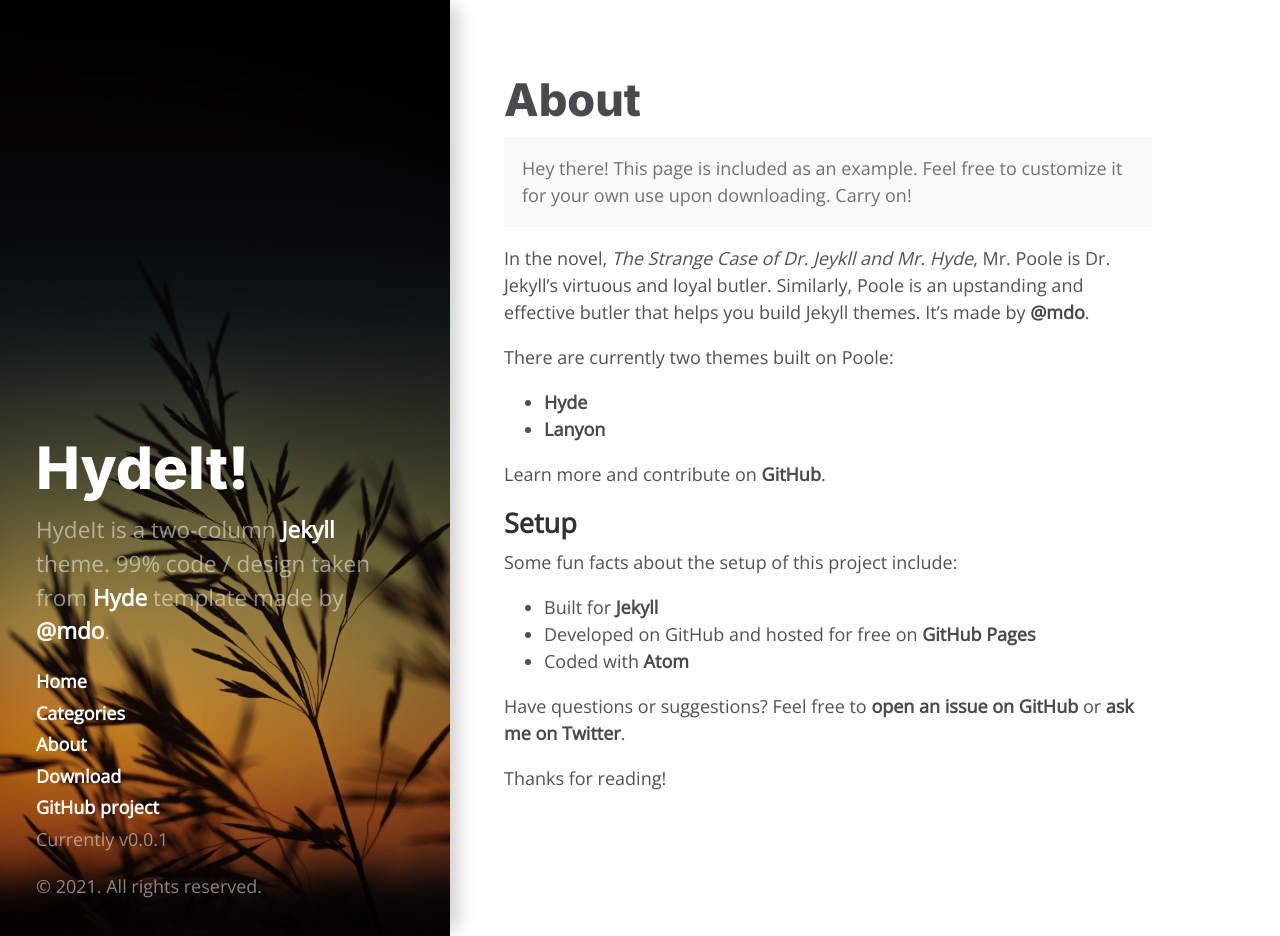
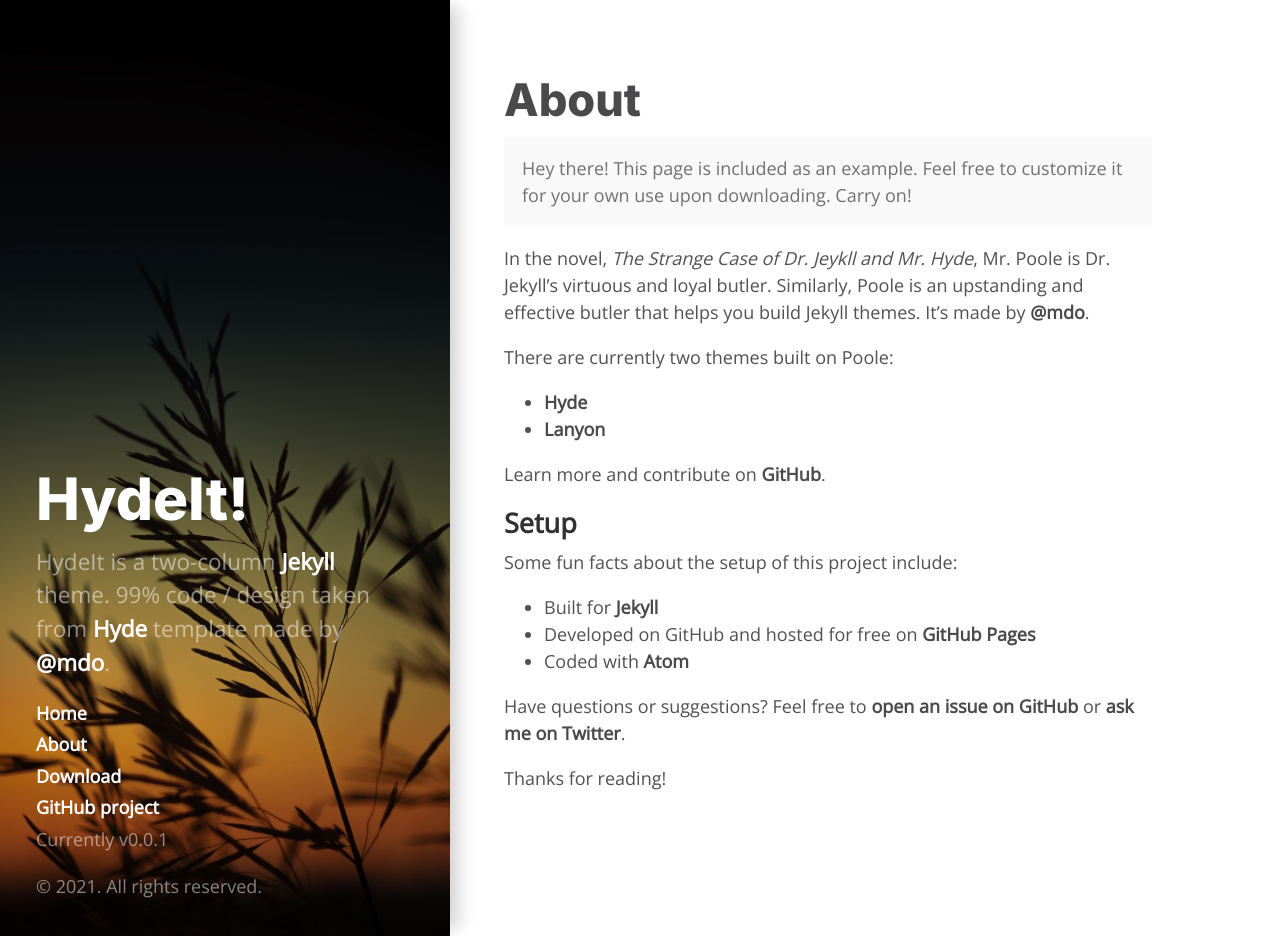
Before and after one commit to manddar/HydeIt, a Jekyll site: the page built from about.md, in a window 1280 px wide and 936 px high. Built offline with Jekyll 4.4.1, drawn with Linux system fonts in a browser that asks for light colours.

Commit message:
Home and Categories converted to Layout

```diff
--- a/_includes/sidebar.html
+++ b/_includes/sidebar.html
@@ -10,9 +10,8 @@
     </div>
 
     <nav class="sidebar-nav">
-      <a class="sidebar-nav-item{% if page.title == "Home" %} active{% endif %}" href="{{ site.baseurl }}">Home</a>
-      <a class="sidebar-nav-item{% if page.title == "Categories" %} active{% endif %}" href="{{ site.baseurl }}categories.html">Categories</a>
-      {% assign pages_list = site.pages %}{% for node in pages_list %}{% if node.title != null %}{% if node.layout == "page" %}<a class="sidebar-nav-item{% if page.url == node.url %} active{% endif %}" href="{{ node.url | absolute_url }}">{{ node.title }}</a>{% endif %}{% endif %}{% endfor %}
+      <a class="sidebar-nav-item{% if page.title == "Home" %} active{% endif %}" href="{{ site.url }}">Home</a>
+      {% assign pages_list = site.pages %}{% for node in pages_list %}{% if node.title != null and node.title!="Home" %}{% if node.layout == "page" %}<a class="sidebar-nav-item{% if page.url == node.url %} active{% endif %}" href="{{ node.url | absolute_url }}">{{ node.title }}</a>{% endif %}{% endif %}{% endfor %}
       <a class="sidebar-nav-item" href="{{ site.github.repo }}/archive/v{{ site.version }}.zip">Download</a>
       <a class="sidebar-nav-item" href="{{ site.github.repo }}">GitHub project</a>
       <span class="sidebar-nav-item">Currently v{{ site.version }}</span>
--- a/categories.html
+++ b/_layouts/categories.html
@@ -1,8 +1,6 @@
 ---
 layout: default
-title: Categories
 ---
-
 {% for category in site.categories %}
   <h3 id="{{ category[0] }}">{{ category[0] }}</h3>
   <ul>
--- a/index.html
+++ b/_layouts/home.html
@@ -1,6 +1,5 @@
 ---
 layout: default
-title: Home
 ---
 
 <div class="posts">
```
Also changed, not shown: categories.md (added, +4 -0 lines), index.md (added, +4 -0 lines).
